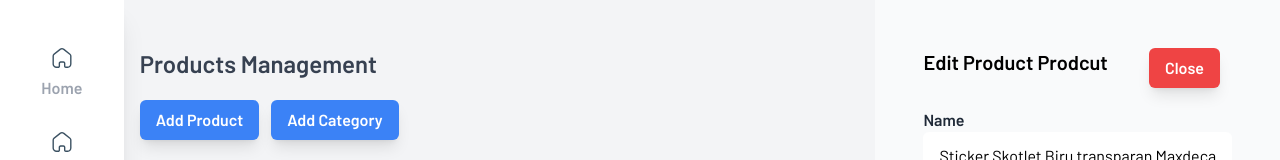
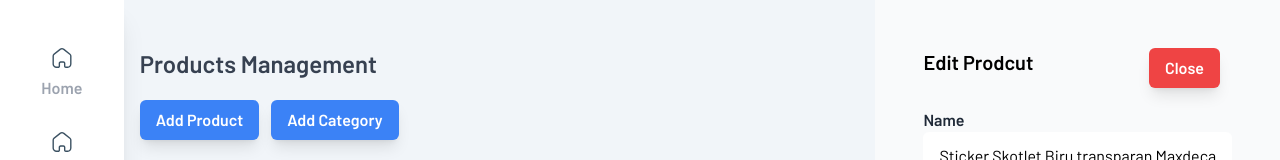
Before and after one commit to rahulsya/posmicro, a React (Create React App) app: page /products in a window 1280 px wide. Both pictures are taken after a click on the element 559 px from the left and 322 px from the top of the page. Shown: the top 160 px of the page. Built offline with nearby package versions, Linux system fonts and the light colour scheme.

Commit message:
change bg product page

```diff
--- a/src/pages/Products/index.js
+++ b/src/pages/Products/index.js
@@ -10,7 +10,7 @@ function Products() {
   const [dataProduct, setDataProduct] = useState({});
 
   return (
-    <div className="flex flex-row min-h-screen bg-gray-100">
+    <div className="flex flex-row min-h-screen bg-slate-100">
       <Navbar />
       <div className="w-full flex lg:flex-row flex-col">
         <div className="w-full pt-12 px-4 container mx-auto">
--- a/src/pages/Products/productForm/editForm.js
+++ b/src/pages/Products/productForm/editForm.js
@@ -11,7 +11,7 @@ function EditForm({ data, setShowFromEdit, setData }) {
   return (
     <>
       <div className="flex flex-row justify-between mb-5">
-        <div className="font-semibold text-xl">Edit Product Prodcut</div>
+        <div className="font-semibold text-xl">Edit Prodcut</div>
         <Button
           onPress={() => setShowFromEdit(false)}
           bg="bg-red-500"
```
